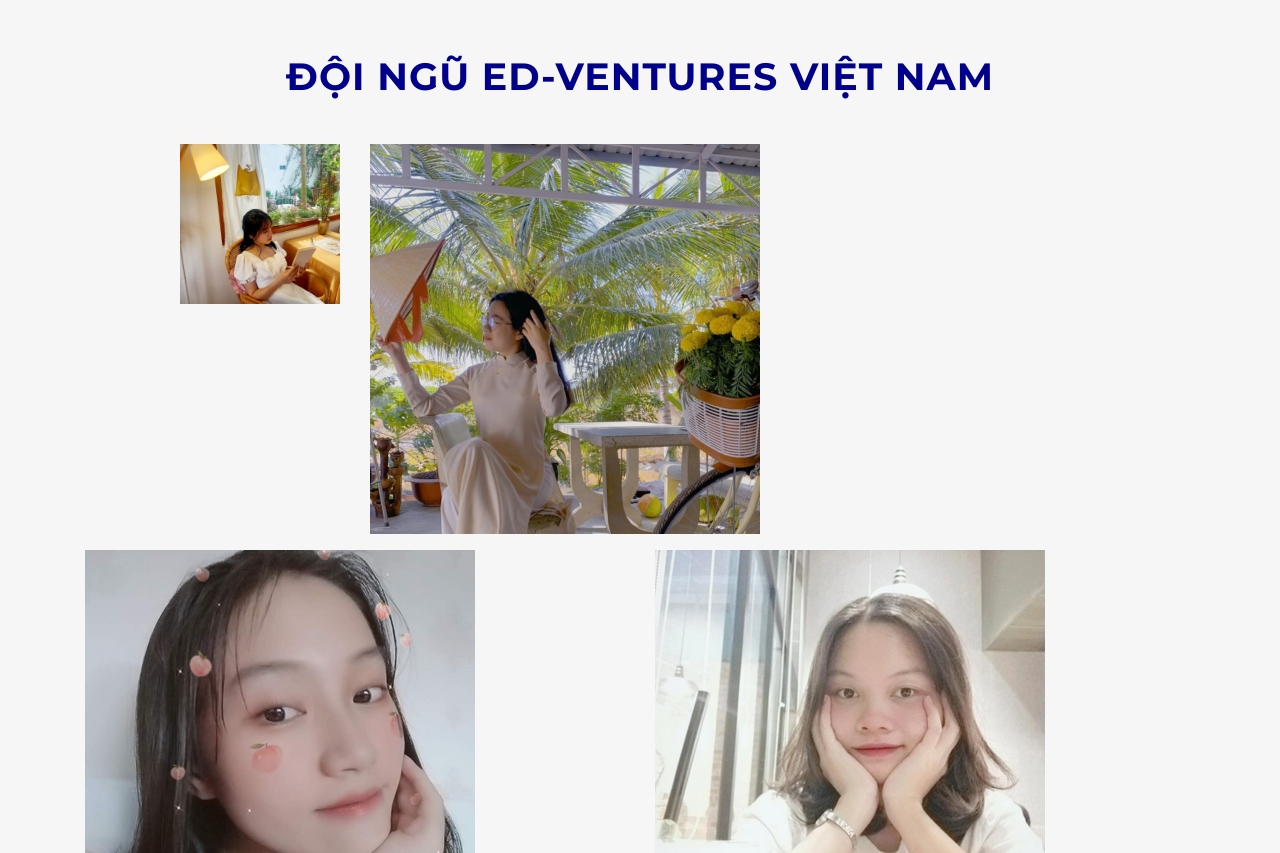
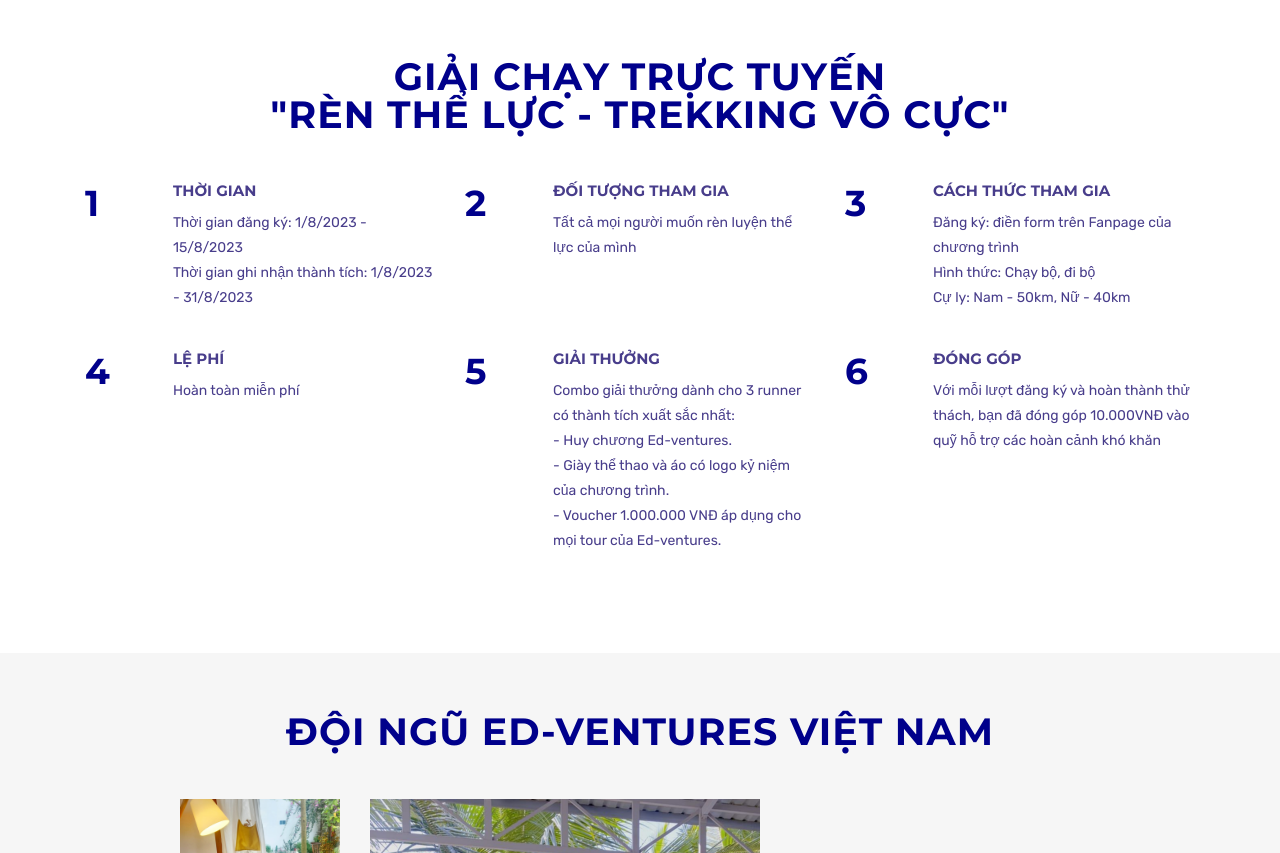
Before and after one commit to kimmhanh/edventuresvietnam, a plain HTML site: page index.html in a window 1280 px wide. Shown: the part 5755-6608 px from the top of the page. Drawn offline with Linux system fonts and the light colour scheme.

Commit message:
Update index.html

```diff
--- a/index.html
+++ b/index.html
@@ -635,6 +635,101 @@
       <img src="img/business marketing.png" height="500" />
 
       <!-- facts Section End -->
+
+    <div class="section-padding">
+          <div class="container">
+              <div class="row">
+                  <div class="col-md-12">
+                      <h2 class="section-title wow fadeInDown animated" data-wow-delay="0.3s" style="color:darkblue">GIẢI CHẠY TRỰC TUYẾN <br> "RÈN THỂ LỰC - TREKKING VÔ CỰC"</h2>
+                  </div>
+              </div>
+              <div class="row">
+                  <!-- Start featured -->
+                  <div class="col-lg-4 col-md-6 col-xs-12">
+                      <div class="featured-box-item">
+                          <div class="featured-icon">
+                              <h1 style="color:darkblue">1</h1>
+                          </div>
+                          <div class="featured-content">
+                              <h4 style="color:darkslateblue">Thời gian</h4>
+                              <p style="color:darkslateblue">Thời gian đăng ký: 1/8/2023 - 15/8/2023 <br> Thời gian ghi nhận thành tích: 1/8/2023 - 31/8/2023</p>
+                          </div>
+                      </div>
+                  </div>
+                  <!-- End featured -->
+                  <!-- Start featured -->
+                  <div class="col-lg-4 col-md-6 col-xs-12">
+                      <div class="featured-box-item">
+                          <div class="featured-icon">
+                              <h1 style="color:darkblue">2</h1>
+                          </div>
+                          <div class="featured-content">
+                              <h4 style="color:darkslateblue">Đối tượng tham gia</h4>
+                              <p style="color:darkslateblue">Tất cả mọi người muốn rèn luyện thể lực của mình</p>
+                          </div>
+                      </div>
+                  </div>
+                  <!-- End featured -->
+                  <!-- Start featured -->
+                  <div class="col-lg-4 col-md-6 col-xs-12">
+                      <div class="featured-box-item">
+                          <div class="featured-icon">
+                              <h1 style="color:darkblue">3</h1>
+                          </div>
+                          <div class="featured-content">
+                              <h4 style="color:darkslateblue">Cách thức tham gia</h4>
+                              <p style="color:darkslateblue">Đăng ký: điền form trên Fanpage của chương trình <br> Hình thức: Chạy bộ, đi bộ <br> Cự ly: Nam - 50km, Nữ - 40km</p>
+                          </div>
+                      </div>
+                  </div>
+                  <!-- End featured -->
+                  <!-- Start featured -->
+                  <div class="col-lg-4 col-md-6 col-xs-12">
+                      <div class="featured-box-item">
+                          <div class="featured-icon">
+                              <h1 style="color:darkblue">4</h1>
+                          </div>
+                          <div class="featured-content">
+                              <h4 style="color:darkslateblue">Lệ phí</h4>
+                              <p style="color:darkslateblue">Hoàn toàn miễn phí</p>
+                          </div>
+                      </div>
+                  </div>
+                  <!-- End featured -->
+                  <!-- Start featured -->
+                  <div class="col-lg-4 col-md-6 col-xs-12">
+                      <div class="featured-box-item">
+                          <div class="featured-icon">
+                              <h1 style="color:darkblue">5</h1>
+                          </div>
+                          <div class="featured-content">
+                              <h4 style="color:darkslateblue">Giải thưởng</h4>
+                              <p style="color:darkslateblue"> Combo giải thưởng dành cho 3 runner có thành tích xuất sắc nhất:
+<br>- Huy chương Ed-ventures.
+<br>- Giày thể thao và áo có logo kỷ niệm của chương trình.
+<br>- Voucher 1.000.000 VNĐ áp dụng cho mọi tour của Ed-ventures.
+</p>
+                          </div>
+                      </div>
+                  </div>
+                  <!-- End featured -->
+                  <!-- Start featured -->
+                  <div class="col-lg-4 col-md-6 col-xs-12">
+                      <div class="featured-box-item">
+                          <div class="featured-icon">
+                              <h1 style="color:darkblue">6</h1>
+                          </div>
+                          <div class="featured-content">
+                              <h4 style="color:darkslateblue">Đóng góp</h4>
+                              <p style="color:darkslateblue">Với mỗi lượt đăng ký và hoàn thành thử thách, bạn đã đóng góp 10.000VNĐ vào quỹ hỗ trợ các hoàn cảnh khó khăn</p>
+                          </div>
+                      </div>
+                  </div>
+                  <!-- End featured -->
+              </div>
+          </div>
+      </div>
+
       <!-- Team Section Start -->
       <div id="team" class="team-members-tow section-padding">
           <div class="container">
```
